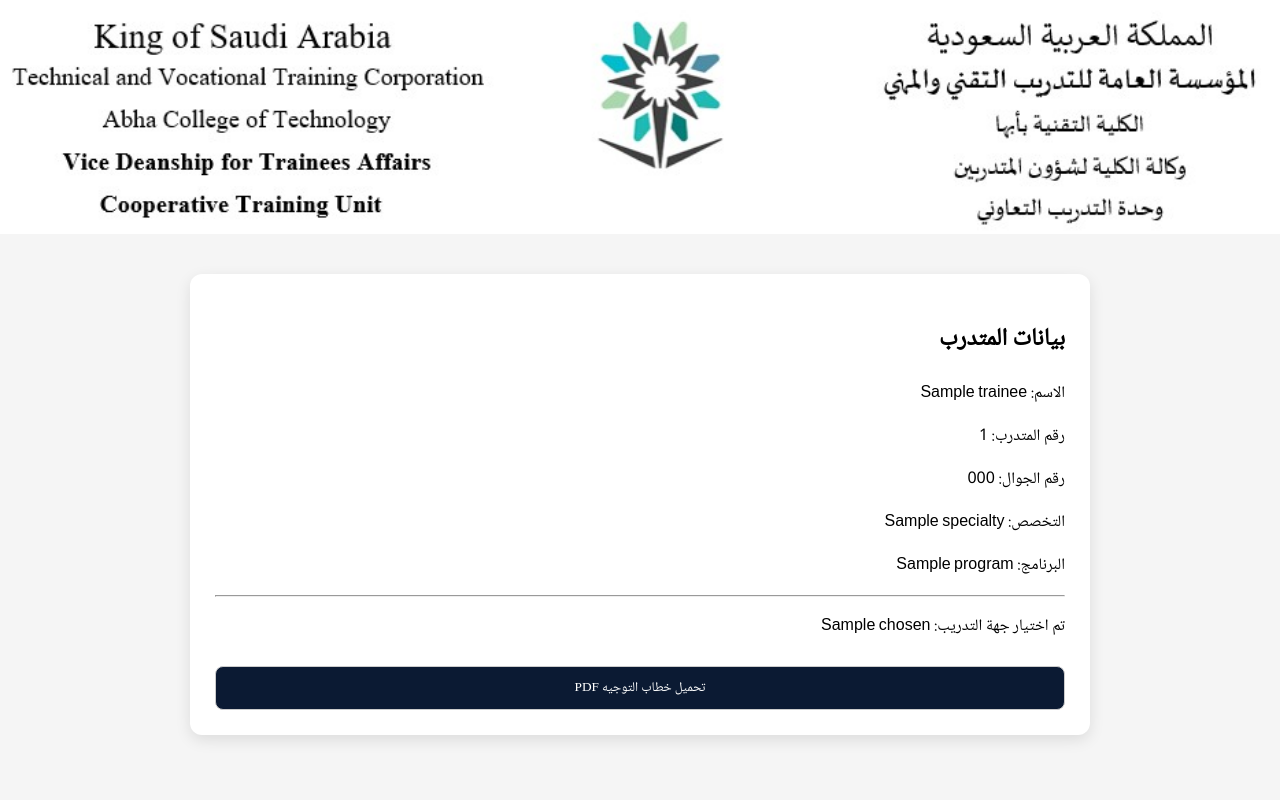
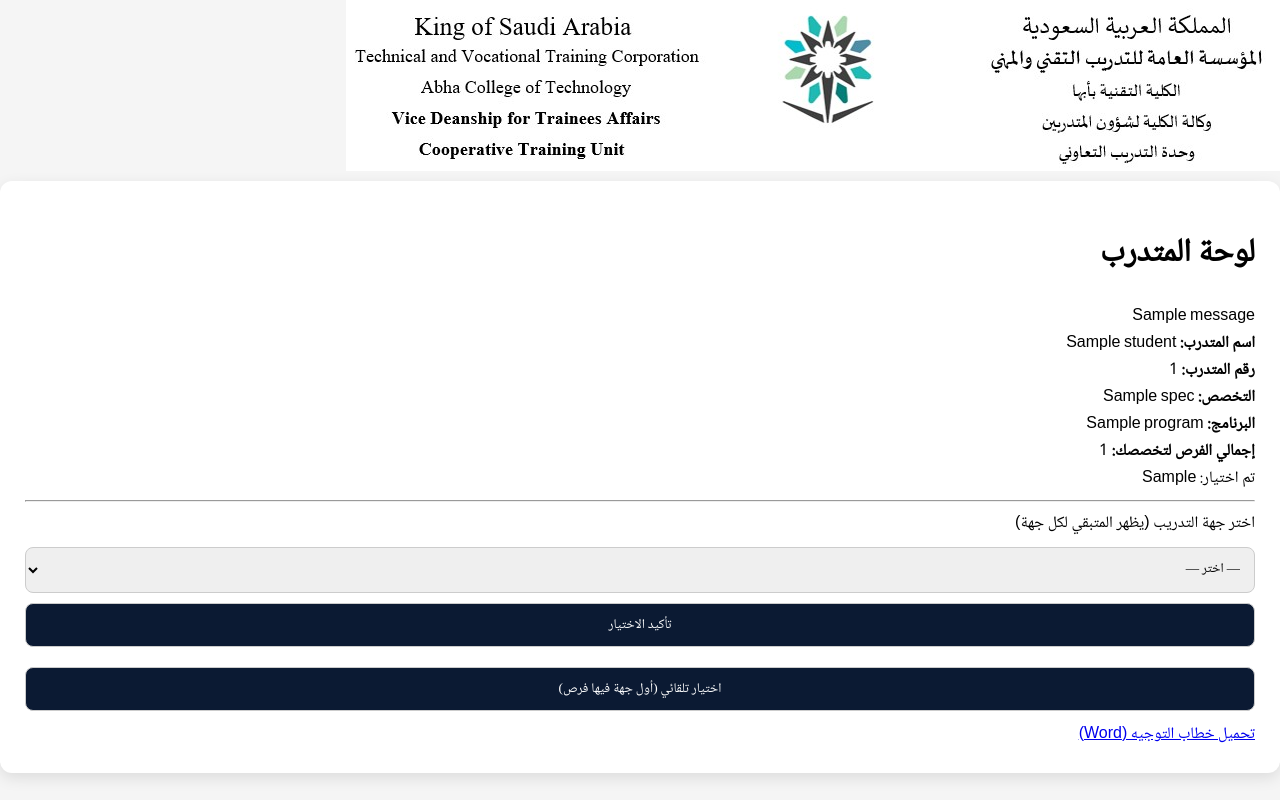
Before and after one commit to ctabha/coop-training, a Flask app: template templates/dashboard.html in a window 1280 px wide. Run offline with Flask 3, Linux system fonts and the light colour scheme; the template is opened without the code that fills it: most values are stand-ins (such as "Sample title", 1, 10 or a date in 2020); one stand-in notice (Sample message) is shown.

Commit message:
Update dashboard.html

```diff
--- a/templates/dashboard.html
+++ b/templates/dashboard.html
@@ -1,61 +1,69 @@
 <!doctype html>
-<html lang="ar">
+<html lang="ar" dir="rtl">
 <head>
-<meta charset="utf-8">
-<title>لوحة المتدرب</title>
-<link rel="stylesheet" href="/static/style.css">
+  <meta charset="utf-8">
+  <meta name="viewport" content="width=device-width, initial-scale=1">
+  <title>لوحة المتدرب</title>
+  <link rel="stylesheet" href="{{ url_for('static', filename='style.css') }}">
 </head>
-
 <body>
 
-<div class="header">
-<img src="/static/header.jpg">
-</div>
+<div class="page">
+  <header class="top">
+    <img class="header-img" src="{{ url_for('static', filename='header.jpg') }}" alt="Header">
+  </header>
 
-<div class="container">
+  <main class="card">
+    <h1>لوحة المتدرب</h1>
 
-<div class="card">
+    {% with messages = get_flashed_messages() %}
+      {% if messages %}
+        <div class="alert">
+          {% for m in messages %}
+            <div>{{ m }}</div>
+          {% endfor %}
+        </div>
+      {% endif %}
+    {% endwith %}
 
-<h2>بيانات المتدرب</h2>
+    <div class="info">
+      <div><b>اسم المتدرب:</b> {{ student.trainee_name }}</div>
+      <div><b>رقم المتدرب:</b> {{ student.trainee_id }}</div>
+      <div><b>التخصص:</b> {{ student.spec }}</div>
+      <div><b>البرنامج:</b> {{ student.program }}</div>
+      <div><b>إجمالي الفرص لتخصصك:</b> {{ total_remaining }}</div>
+      {% if existing_entity %}
+        <div class="badge">تم اختيار: {{ existing_entity }}</div>
+      {% endif %}
+    </div>
 
-<p>الاسم: {{trainee.name}}</p>
-<p>رقم المتدرب: {{trainee.trainee_id}}</p>
-<p>رقم الجوال: {{trainee.phone}}</p>
-<p>التخصص: {{trainee.specialty}}</p>
-<p>البرنامج: {{trainee.program}}</p>
+    <hr>
 
-<hr>
+    <form method="post" action="{{ url_for('choose', trainee_id=student.trainee_id) }}" class="form">
+      <label>اختر جهة التدريب (يظهر المتبقي لكل جهة)</label>
+      <select name="training_entity">
+        <option value="">— اختر —</option>
+        {% for x in remaining_list %}
+          <option value="{{ x.entity }}">
+            {{ x.entity }} (المتبقي: {{ x.remaining }} / الإجمالي: {{ x.total }})
+          </option>
+        {% endfor %}
+      </select>
 
-{% if chosen %}
+      <div style="display:flex; gap:10px; flex-wrap:wrap;">
+        <button type="submit">تأكيد الاختيار</button>
 
-<p>تم اختيار جهة التدريب: {{chosen}}</p>
+        <button type="submit" name="auto_pick" value="1">
+          اختيار تلقائي (أول جهة فيها فرص)
+        </button>
 
-<a href="/pdf/{{trainee.trainee_id}}">
-<button>تحميل خطاب التوجيه PDF</button>
-</a>
+        <a class="btn" href="{{ url_for('download_letter', trainee_id=student.trainee_id) }}">
+          تحميل خطاب التوجيه (Word)
+        </a>
+      </div>
+    </form>
 
-{% else %}
-
-<form method="post" action="/choose/{{trainee.trainee_id}}">
-
-<select name="entity" required>
-
-<option value="">اختر جهة التدريب</option>
-
-{% for e in entities %}
-<option value="{{e}}">{{e}}</option>
-{% endfor %}
-
-</select>
-
-<button type="submit">تأكيد الاختيار</button>
-
-</form>
-
-{% endif %}
-
-</div>
-
+  </main>
 </div>
 
 </body>
```
